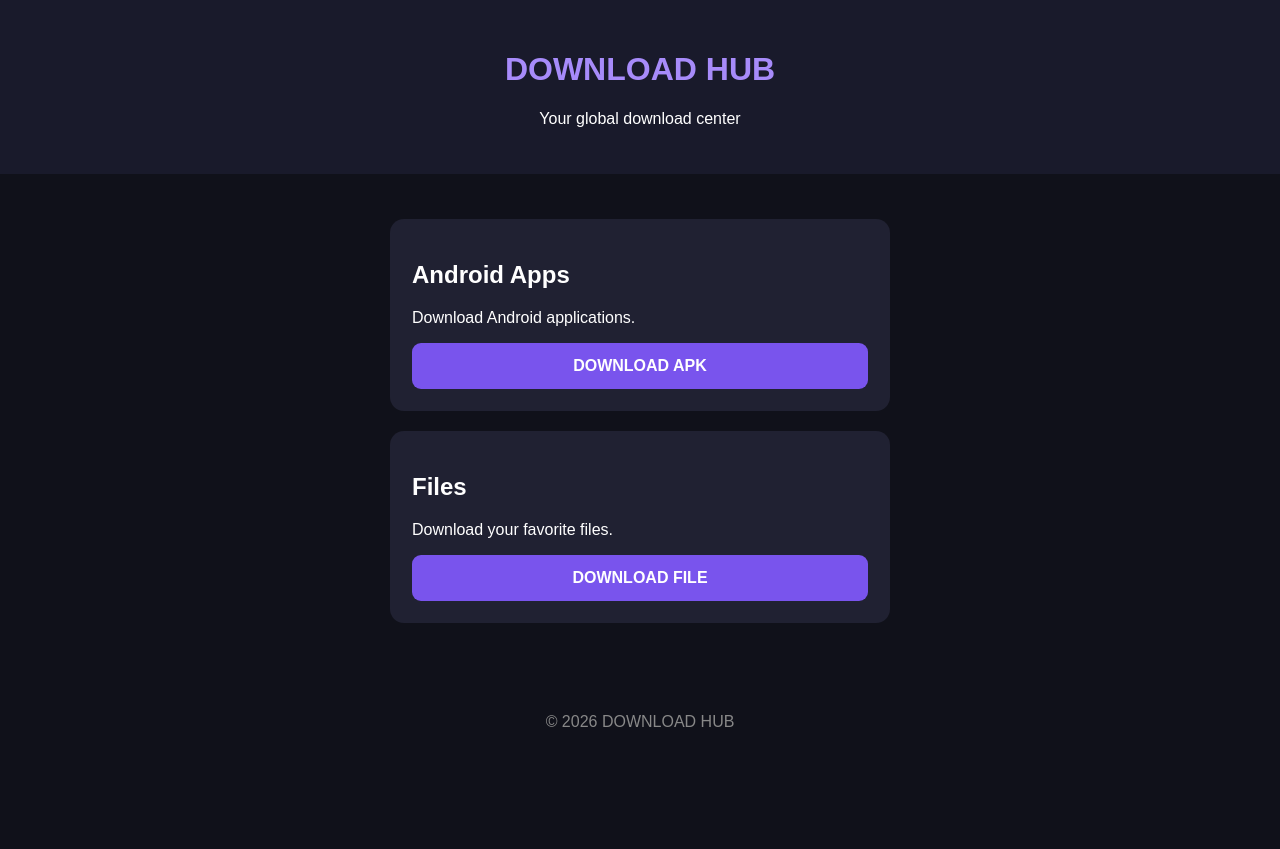
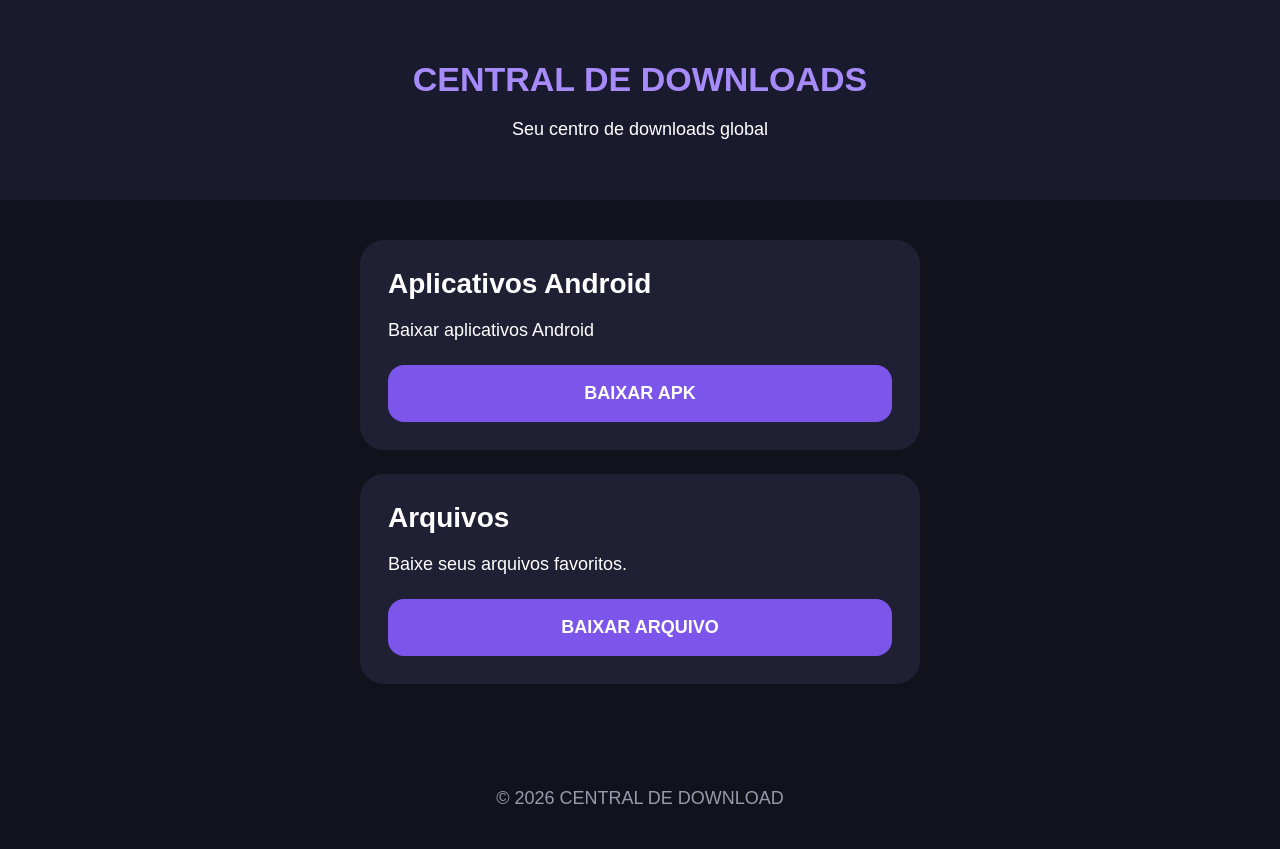
Before and after one commit to victorlopesdasilva573852-boop/downloads-site.com, a plain HTML site: page index.html in a window 1280 px wide. Before the commit the page ends 800 px from the top, so only its background shows below. Drawn offline with Linux system fonts and the light colour scheme.

Commit message:
Translate index.html content to Portuguese

```diff
--- a/index.html
+++ b/index.html
@@ -1,67 +1,91 @@
 <!DOCTYPE html>
-<html lang="en">
+<html lang="pt-BR">
 <head>
 <meta charset="UTF-8">
-<meta name="viewport" content="width=device-width, initial-scale=1.0">
-<title>Download Hub</title>
+<meta name="viewport" content="width=device-width, initial-scale=1">
+<title>Central de Downloads</title>
 <style>
+  * { box-sizing: border-box; }
   body {
-  background: #10111a;
-  color: white;
-  font-family: Arial;
     margin: 0;
+    font-family: Arial, Helvetica, sans-serif;
+    background: #12121c;
+    color: #ffffff;
   }
   header {
-  background: #191a2b;
+    background: #1a1a2e;
     text-align: center;
-  padding: 30px;
+    padding: 60px 20px;
   }
-h1 { color: #a78bfa; }
+  header h1 {
+    margin: 0 0 20px 0;
+    color: #a78bfa;
+    font-size: 34px;
+  }
+  header p {
+    margin: 0;
+    font-size: 18px;
+  }
   main {
-  max-width: 500px;
-  margin: 30px auto;
-  padding: 15px;
+    padding: 40px 20px;
+    max-width: 600px;
+    margin: 0 auto;
   }
   .card {
-  background: #202132;
-  padding: 22px;
-  border-radius: 14px;
-  margin-bottom: 20px;
+    background: #202035;
+    border-radius: 24px;
+    padding: 28px;
+    margin-bottom: 24px;
   }
-a {
+  .card h2 {
+    margin: 0 0 20px 0;
+    font-size: 28px;
+  }
+  .card p {
+    margin: 0 0 24px 0;
+    font-size: 18px;
+  }
+  .btn {
     display: block;
-  background: #7954ed;
-  color: white;
+    text-align: center;
+    background: #7c55ea;
+    color: #ffffff;
     text-decoration: none;
-  text-align: center;
-  padding: 14px;
-  border-radius: 9px;
     font-weight: bold;
+    font-size: 18px;
+    padding: 18px;
+    border-radius: 16px;
   }
   footer {
     text-align: center;
-  color: #888;
-  padding: 25px;
+    color: #9a9aad;
+    padding: 40px 20px;
+    font-size: 18px;
   }
 </style>
 </head>
 <body>
+
 <header>
-<h1>DOWNLOAD HUB</h1>
-<p>Your global download center</p>
+  <h1>CENTRAL DE DOWNLOADS</h1>
+  <p>Seu centro de downloads global</p>
 </header>
+
 <main>
   <div class="card">
-<h2>Android Apps</h2>
-<p>Download Android applications.</p>
-<a href="#">DOWNLOAD APK</a>
+    <h2>Aplicativos Android</h2>
+    <p>Baixar aplicativos Android</p>
+    <a class="btn" href="https://drive.google.com/uc?export=download&id=1WSjXfDFLI3iuTBhHLun_8l5TK72huIM0">BAIXAR APK</a>
   </div>
+
   <div class="card">
-<h2>Files</h2>
-<p>Download your favorite files.</p>
-<a href="#">DOWNLOAD FILE</a>
+    <h2>Arquivos</h2>
+    <p>Baixe seus arquivos favoritos.</p>
+    <a class="btn" href="#">BAIXAR ARQUIVO</a>
   </div>
 </main>
-<footer>© 2026 DOWNLOAD HUB</footer>
+
+<footer>© 2026 CENTRAL DE DOWNLOAD</footer>
+
 </body>
 </html>
```
Lines whose indentation alone changed are shown as unchanged.
